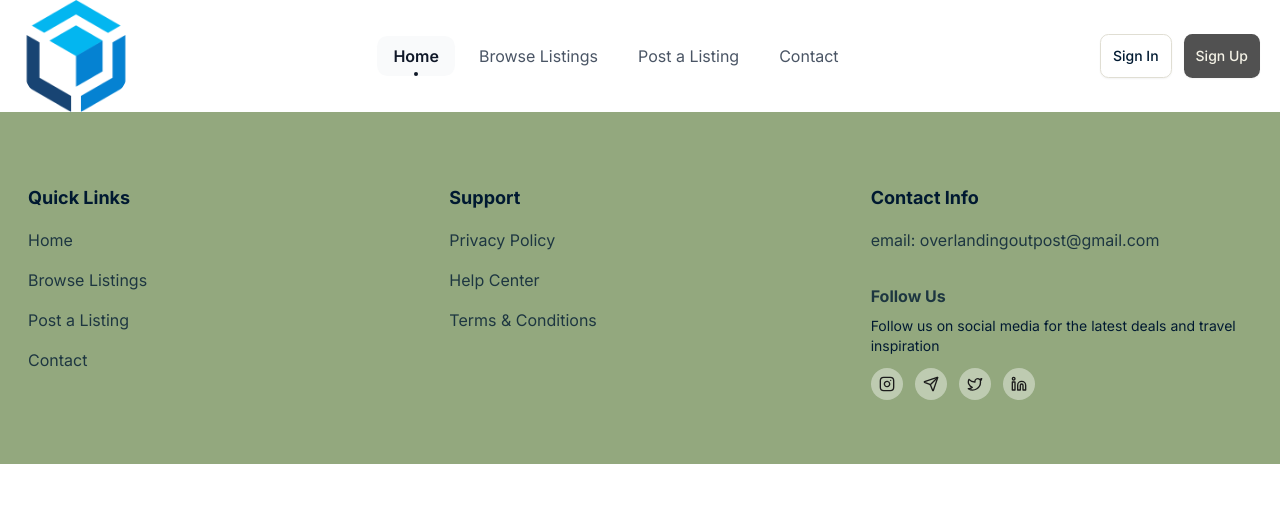
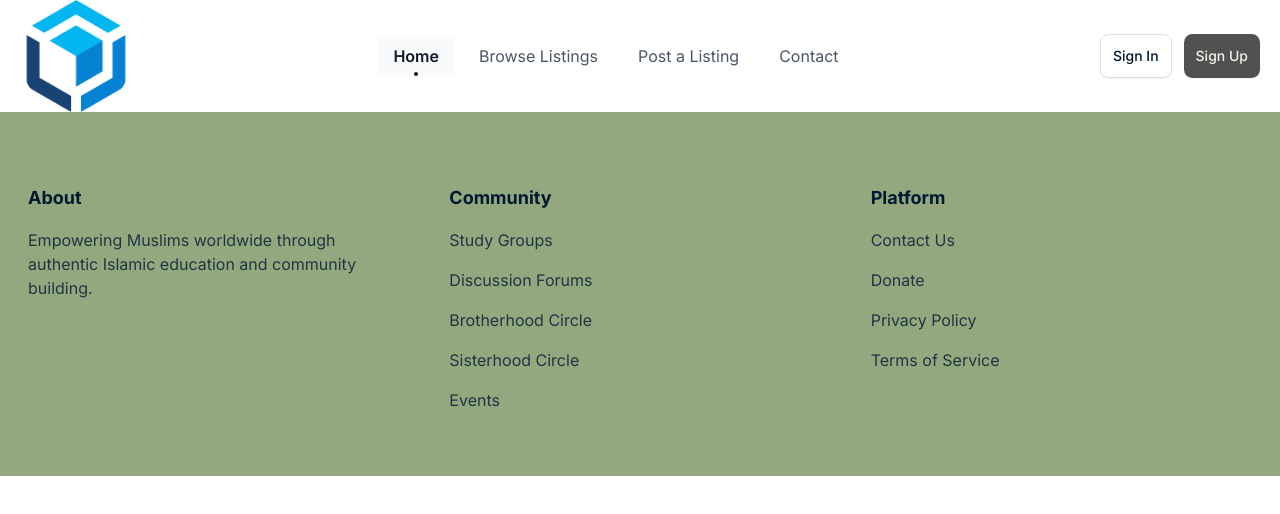
Before and after one commit to JunayetAlam/kahfcollective-frontend, a Next.js app: page / in a window 1280 px wide. Shown: the top 514 px of the page. Built offline with nearby package versions, Linux system fonts and the light colour scheme; no server answers.

Commit message:
footer content changes

```diff
--- a/src/components/Global/Footer.tsx
+++ b/src/components/Global/Footer.tsx
@@ -1,24 +1,22 @@
 import React from 'react';
-import Image from 'next/image';
 import Link from 'next/link';
 import { Instagram, Send, Twitter, Linkedin } from 'lucide-react';
-import logo from '@/assets/logo.png'
 import Container from './Container';
 import Subtitle from './Subtitle';
 
 // Footer link sections
 const footerLinks = [
   {
-    title: 'Quick Links',
-    links: ['Home', 'Browse Listings', 'Post a Listing', 'Contact'],
+    title: 'About',
+    links: ['Empowering Muslims worldwide through authentic Islamic education and community building.'],
   },
   {
-    title: 'Support',
-    links: ['Privacy Policy', 'Help Center', 'Terms & Conditions'],
+    title: 'Community',
+    links: ['Study Groups', 'Discussion Forums', 'Brotherhood Circle', 'Sisterhood Circle', 'Events'],
   },
   {
-    title: 'Contact Info',
-    links: ['email: overlandingoutpost@gmail.com'],
+    title: 'Platform',
+    links: ['Contact Us', 'Donate', 'Privacy Policy', 'Terms of Service'],
   },
 ];
 
@@ -34,32 +32,6 @@ const Footer = () => {
                 <Subtitle className=''>{link}</Subtitle>
               </Link>
             ))}
-
-            {/* Add Follow Us section for Contact Info */}
-            {section.title === 'Contact Info' && (
-              <div className="mt-4">
-                <Subtitle className="font-bold mb-2 ">Follow Us</Subtitle>
-                <p className="text-xs md:text-sm  mb-3">
-                  Follow us on social media for the latest deals and travel inspiration
-                </p>
-
-                {/* Social Media Icons */}
-                <div className="flex gap-3 text-[#1C1C1C] flex-wrap">
-                  <Link href="#" className="w-8 h-8 bg-white/40 rounded-full flex items-center justify-center   transition-colors">
-                    <Instagram size={16} />
-                  </Link>
-                  <Link href="#" className="w-8 h-8 bg-white/40 rounded-full flex items-center justify-center   transition-colors">
-                    <Send size={16} />
-                  </Link>
-                  <Link href="#" className="w-8 h-8 bg-white/40 rounded-full flex items-center justify-center   transition-colors">
-                    <Twitter size={16} />
-                  </Link>
-                  <Link href="#" className="w-8 h-8 bg-white/40 rounded-full flex items-center justify-center   transition-colors">
-                    <Linkedin size={16} />
-                  </Link>
-                </div>
-              </div>
-            )}
           </div>
         ))}
       </Container>
```
